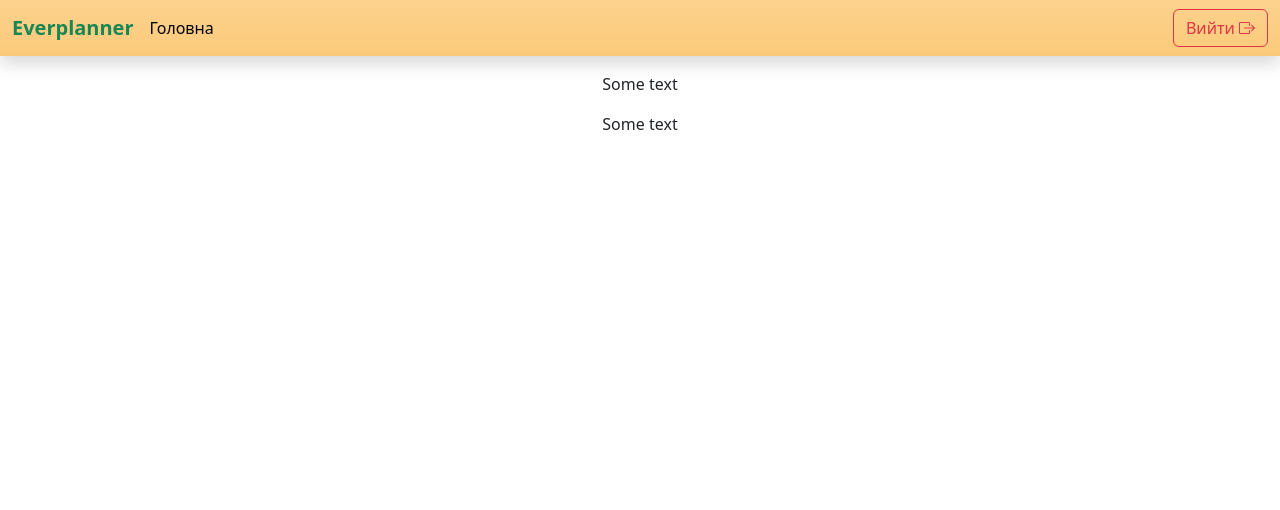
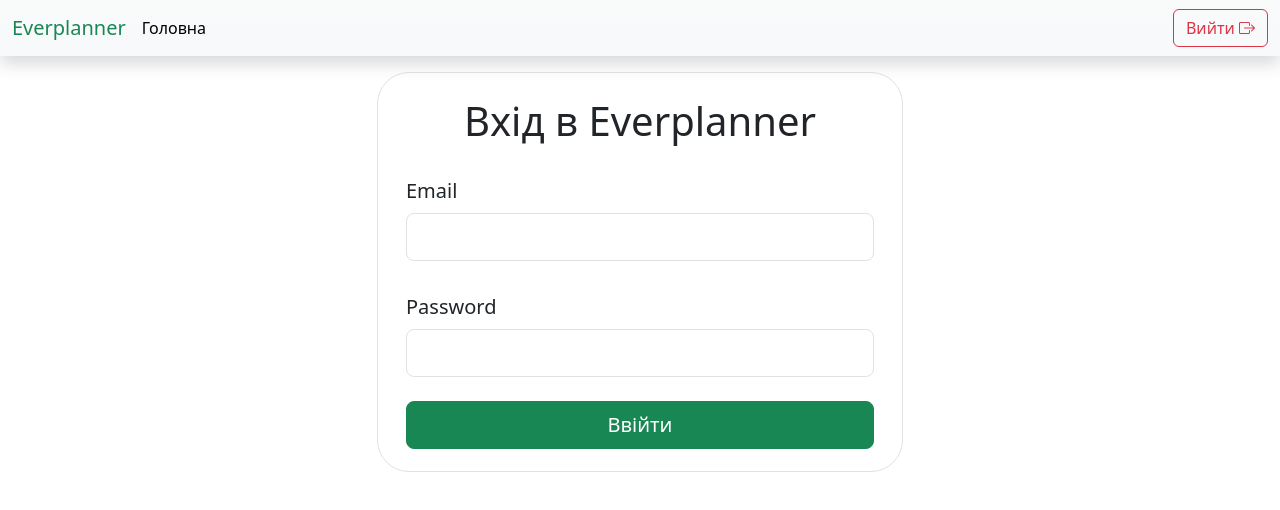
Before and after one commit to AndrryArmor/Everplanner, a Vue app in the folder Frontend/: page / in a window 1280 px wide. Shown: the top 510 px of the page. Built offline with nearby package versions, Linux system fonts and the light colour scheme.

Commit message:
Add login view; add small changes to navbar

```diff
--- a/Frontend/src/App.vue
+++ b/Frontend/src/App.vue
@@ -1,7 +1,6 @@
 <template>
   <TheNavbar />
   <router-view></router-view>
-  <TheLogin />
   <Projects v-if="mode === Modes.ShowProjects" @show-project="showProject" />
   <Planner
     v-else-if="mode === Modes.ShowPlanner"
--- a/Frontend/src/components/TheLogin.vue
+++ b/Frontend/src/components/TheLogin.vue
@@ -1,8 +1,27 @@
 <template>
   <div class="container my-3">
     <div class="row justify-content-center">
-      <div class="col-4 text-center login-card">
-        Some text
+      <div class="col-sm-10 login-wrapper">
+        <form class="container border rounded rounded-5 login">
+          <h1 class="fw-light my-4 text-center">Вхід в Everplanner</h1>
+          <div class="row mb-4 mx-1">
+            <label for="inputEmail" class="col-12 col-form-label fs-5">Email</label>
+            <div class="col-12">
+              <input type="email" class="form-control form-control-lg" id="inputEmail" />
+            </div>
+          </div>
+          <div class="row mb-4 mx-1">
+            <label for="inputPassword" class="col-12 col-form-label fs-5">Password</label>
+            <div class="col-12">
+              <input type="password" class="form-control form-control-lg" id="inputPassword" />
+            </div>
+          </div>
+          <div class="row mb-4 mx-1">
+            <div class="col">
+              <button type="submit" class="btn btn-lg btn-success w-100">Ввійти</button>
+            </div>
+          </div>
+        </form>
       </div>
     </div>
   </div>
@@ -11,7 +30,10 @@
 <script setup></script>
 
 <style scoped lang="scss">
-.login-card {
-  border-radius: 0.25em;
+.login-wrapper {
+  width: 550px;
+  .login {
+    height: 400px;
+  }
 }
 </style>
--- a/Frontend/src/components/TheNavbar.vue
+++ b/Frontend/src/components/TheNavbar.vue
@@ -1,7 +1,7 @@
 <template>
-  <nav class="navbar shadow bg-gradient" style="background-color: #fcca7a">
+  <nav class="navbar shadow bg-gradient bg-light">
     <div class="container-fluid">
-      <router-link to="/" class="navbar-brand display-6 text-success fw-semibold">
+      <router-link to="/" class="navbar-brand text-success fw-light">
         Everplanner
       </router-link>
       <ul class="navbar-nav me-auto">
```
